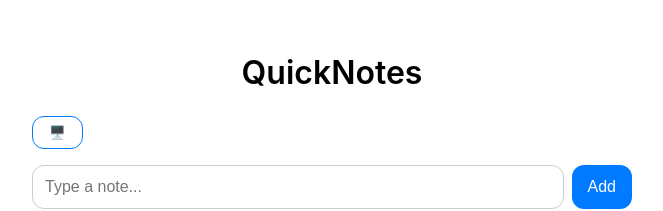
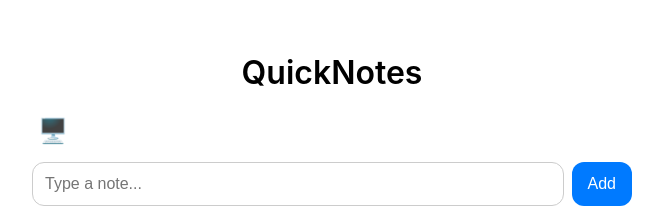
Before and after one commit to panda1312/qnote, a React (Vite) app in the folder frontend/: page / in a window 1280 px wide. Shown: the top 211 px of the page, without its empty margins (308-971 px from the left). Built offline with nearby package versions, Linux system fonts and the light colour scheme; no server answers.

Commit message:
Update app.css
updated toggle and added hover

```diff
--- a/frontend/src/styles/app.css
+++ b/frontend/src/styles/app.css
@@ -20,12 +20,16 @@ body {
 
 .theme-toggle {
   background: none;
-  border: 1px solid var(--accent);
-  color: var(--accent);
-  padding: 0.5rem 1rem;
-  border-radius: var(--radius);
+  border: none;
+  font-size: 1.5rem;
   cursor: pointer;
   margin-bottom: 1rem;
+  color: var(--accent);
+  transition: transform 0.2s ease;
+}
+
+.theme-toggle:hover {
+  transform: scale(1.2);
 }
 
 .container {
```
